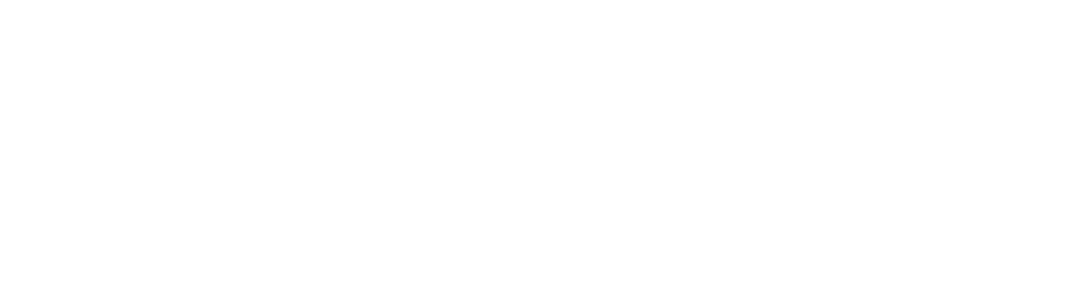
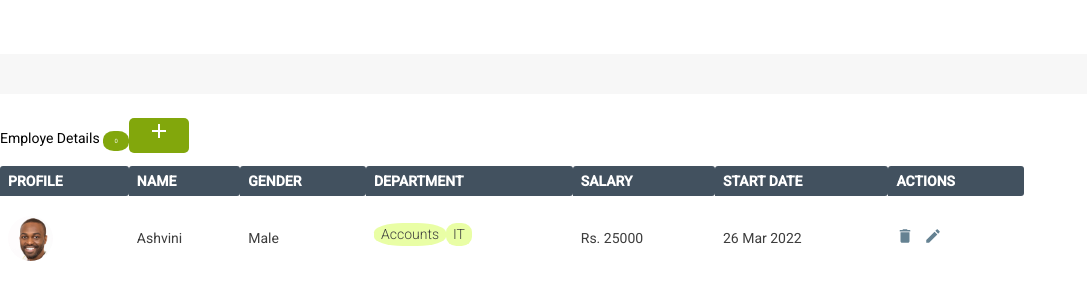
Before and after one commit to aviii007/employee-payroll-app-angular, an Angular app: page / in a window 1280 px wide. Shown: the part 746-1046 px from the top of the page, without its empty margins (0-1087 px from the left). Before the commit the page ends 800 px from the top, so only its background shows below. Built offline with nearby package versions, Linux system fonts and the light colour scheme.

Commit message:
Added:The employee payroll home page to display the employee details table and add the user

```diff
--- a/angular.json
+++ b/angular.json
@@ -97,6 +97,9 @@
             "scripts": []
           }
         }
+      },
+      "cli": {
+        "analytics": "ec176bb4-3e8e-4d5a-a325-83b1b1718bf5"
       }
     }
   }
--- a/src/app/app-routing.module.ts
+++ b/src/app/app-routing.module.ts
@@ -1,7 +1,12 @@
 import { NgModule } from '@angular/core';
 import { RouterModule, Routes } from '@angular/router';
+import { FormComponent } from './components/form/form.component';
+import { HomeComponent } from './components/home/home.component';
 
-const routes: Routes = [];
+const routes: Routes = [
+  { path: 'form', component: FormComponent },
+  { path: '', component: HomeComponent }
+];
 
 @NgModule({
   imports: [RouterModule.forRoot(routes)],
--- a/src/app/app.component.css
+++ b/src/app/app.component.css
@@ -36,6 +36,7 @@
     text-transform: capitalize;
 }
 
+
 .emp-payroll{
     color:#42525f
 }
--- a/src/app/app.component.html
+++ b/src/app/app.component.html
@@ -1,5 +1,5 @@
 <head>
-  <!-- <link href="https://fonts.googleapis.com/css2?family=Roboto:wght@100;300;400;500&display=swap" rel="stylesheet"> -->
+  <link href="https://fonts.googleapis.com/css2?family=Roboto:wght@100;300;400;500&display=swap" rel="stylesheet">
 </head>
 
 <body>
--- /dev/null
+++ b/src/app/components/form/form.component.html
@@ -0,0 +1 @@
+<p>form works!</p>
--- /dev/null
+++ b/src/app/components/form/form.component.ts
@@ -0,0 +1,15 @@
+import { Component, OnInit } from '@angular/core';
+
+@Component({
+  selector: 'app-form',
+  templateUrl: './form.component.html',
+  styleUrls: ['./form.component.css']
+})
+export class FormComponent implements OnInit {
+
+  constructor() { }
+
+  ngOnInit(): void {
+  }
+
+}
--- /dev/null
+++ b/src/app/components/home/home.component.css
@@ -0,0 +1,118 @@
+.main-content{
+    display: flex;
+    flex-direction: column;
+    min-height: calc(100vh-80px);
+    background-color: #f7f7f7;
+    padding: 30px 0 10px;
+    box-sizing: border-box;
+    align-items: center;
+}
+
+.header-content{
+    display: flex;
+    flex-direction: row;
+    justify-content: space-between;
+    align-items: center;
+    width: 80%;
+    margin: 0 auto;
+    padding-bottom: 25px;
+}
+
+.emp-details-text{
+    font: normal normal normal 24px/25px Roboto;
+    letter-spacing: 0px;
+    color: #42515f;
+    opacity: 1;
+}
+
+.emp-count{
+    background-color: #82a70c;
+    color: #ffffff;
+    border-radius: 42%;
+    font-size: 42%;
+    width: 26px;
+    text-align: center;
+    display: inline-block;
+}
+
+.table-main{
+    width: 80%;
+    margin: 0 auto;
+    overflow: auto;
+
+}
+
+.table{
+
+    width: 80%;
+    border-collapse: separate;
+    border-spacing: 0 15px;
+    min-width: 800px;
+}
+
+td,th{
+    text-align: left;
+    padding: 5px 8px;
+}
+
+th{
+    background:#42515f 0% 0% no-repeat padding-box;
+    border-radius: 3px 3px 3px 0px;
+
+    text-align:left;
+    font: normal normal medium 18px/24px Roboto;
+    letter-spacing: 0px;
+    color: white;
+    text-transform: uppercase;
+    opacity: 1;
+    border: 0px solid #dddddd;
+
+
+}
+
+tr:not(:first-child){
+    background: white 0% 0% no-repeat padding-box;
+    border: 1px solid #e3e3e3;
+    border-radius: 3px;
+}
+td{
+    font: normal normal normal 14px/21px Roboto;
+    letter-spacing: 0px;
+    color: #3d3d3d;
+    opacity: 1;
+}
+td:first-child{
+    display: flex;
+    align-items: center;
+}
+td img:first-child{
+    margin-right: 10px;
+}
+td img{
+    cursor: pointer;
+}
+.dept-label{
+    background-color: #e9fea5;
+    border-radius: 40%;
+    width: fit-content;
+    padding: 1px 7px;
+    text-align: center;
+    font-size: 14px;
+    display: inline-block;
+    font-weight: 300;
+    margin-bottom: 8px;
+}
+
+.add-button{
+    font: normal normal normal 22px/29px Roboto;
+    letter-spacing: 0px;
+    color: #ffffff;
+    opacity: 1;
+    background: #82a70c 0% 0% no-repeat padding-box;
+    border: none;
+    border-radius: 5px;
+    padding: 5px 18px;
+    outline: none;
+    cursor: pointer;
+    text-decoration: none;
+}
--- /dev/null
+++ b/src/app/components/home/home.component.html
@@ -0,0 +1,39 @@
+<body>
+    <div class="main-content"></div>
+    <div class="header-content"></div>
+    <div class="emp-details-text"></div>
+         Employe Details
+         <div class="emp-count">0</div>
+    <a routerLink="form" class="add-button">
+    <img src="../assets/icons/add-24px.svg" alt="Add User"></a>
+
+    <table id="display" class="table">
+        <tr>
+            <th>Profile</th>
+            <th>Name</th>
+            <th>Gender</th>
+            <th>Department</th>
+            <th>Salary</th>
+            <th>Start Date</th>
+            <th>Actions</th>
+
+        </tr>
+        <tr>
+            <td><img class="profile" alt="" src="../assets/profile-images/Ellipse -2.png">
+            </td>
+            <td>Ashvini</td>
+            <td>Male</td>
+            <td><div class="dept-label">Accounts</div>
+                <div class="dept-label">IT</div>
+            </td>
+            <td> Rs. 25000</td>
+            <td>26 Mar 2022</td>
+            <td>
+                <img id="1"  alt="delete"
+                src="../assets/icons/delete-black-18dp.svg">
+                <img id="1" alt="edit"
+                src="../assets/icons/create-black-18dp.svg">
+            </td>
+        </tr>
+    </table>
+</body>
--- /dev/null
+++ b/src/app/components/home/home.component.ts
@@ -0,0 +1,15 @@
+import { Component, OnInit } from '@angular/core';
+
+@Component({
+  selector: 'app-home',
+  templateUrl: './home.component.html',
+  styleUrls: ['./home.component.css']
+})
+export class HomeComponent implements OnInit {
+
+  constructor() { }
+
+  ngOnInit(): void {
+  }
+
+}
```
Also changed, not shown: src/app/app.module.ts (+7 -1 lines), src/app/components/form/form.component.css (added), 2 other files (tests, documents, lock files or other folders).
